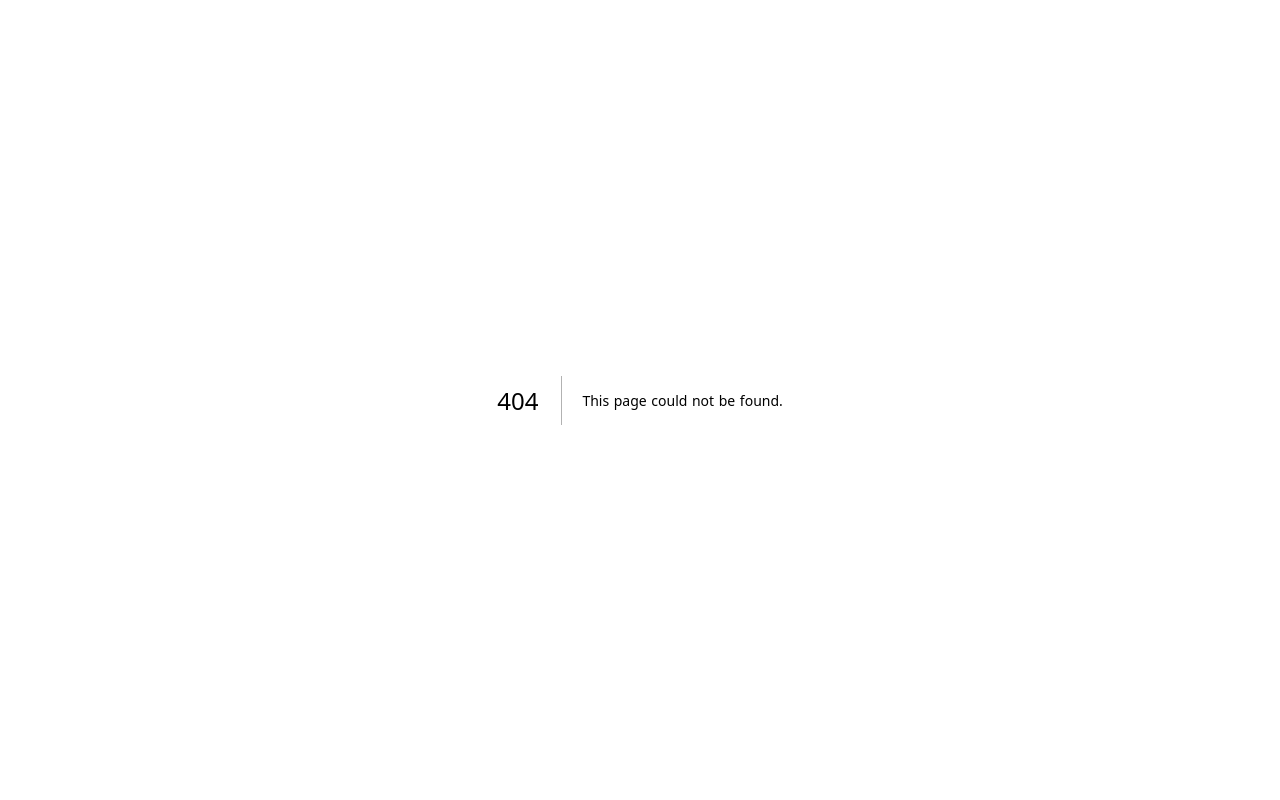
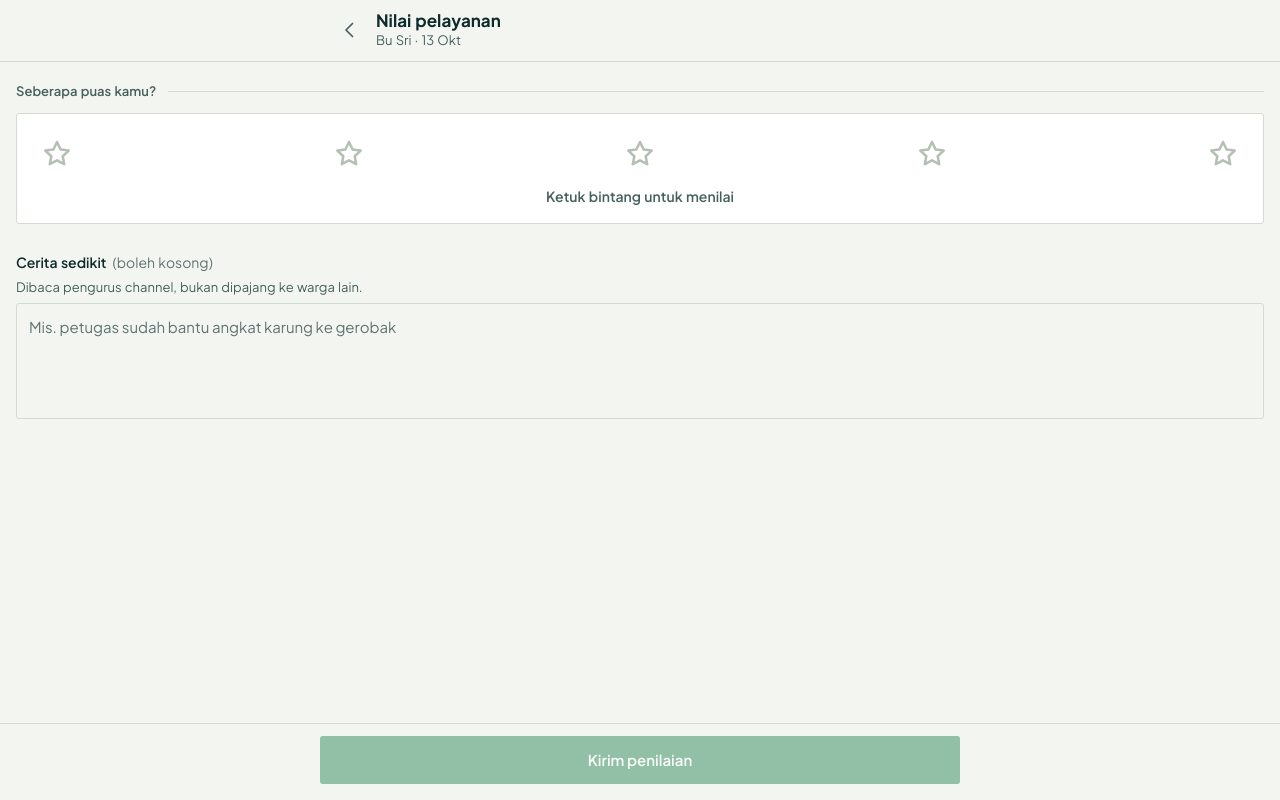
Before and after one commit to YosiaCoKR/pilah-yuk, a Next.js app: page /umpan-balik/pk-10 in a window 1280 px wide. Before the commit this address had no page. Built offline with nearby package versions, Linux system fonts and the light colour scheme.

Commit message:
feat(umpan-balik): rate a finished pickup with stars, quick tags and a note

```diff
--- a/src/app/(utama)/riwayat/[id]/page.tsx
+++ b/src/app/(utama)/riwayat/[id]/page.tsx
@@ -8,6 +8,7 @@ import { AksiBukti } from "@/components/riwayat/aksi-bukti";
 import { KartuPetugas } from "@/components/riwayat/kartu-petugas";
 import { RincianSampah } from "@/components/riwayat/rincian-sampah";
 import { StatusJemput } from "@/components/status-jemput";
+import { TombolLink } from "@/components/tombol";
 import { addressById, slotById, SEMUA_PICKUP } from "@/lib/mock";
 import { hariPanjang, tanggalPanjang, tanggalPendek } from "@/lib/tanggal";
 
@@ -185,6 +186,12 @@ async function Isi({
           </Kartu>
         </section>
       )}
+
+      {selesai && (
+        <TombolLink href={`/umpan-balik/${pickup.id}`} varian="garis" lebar>
+          Nilai pelayanan petugas
+        </TombolLink>
+      )}
     </main>
   );
 }
--- /dev/null
+++ b/src/app/umpan-balik/[id]/page.tsx
@@ -0,0 +1,39 @@
+import { notFound } from "next/navigation";
+import { Suspense } from "react";
+import { Kop } from "@/components/kop";
+import { FormUmpanBalik } from "@/components/umpan-balik/form-umpan-balik";
+import { SEMUA_PICKUP } from "@/lib/mock";
+import { tanggalPendek } from "@/lib/tanggal";
+
+export const metadata = { title: "Nilai pelayanan — Pilah Yuk" };
+
+export default function UmpanBalikPage(props: PageProps<"/umpan-balik/[id]">) {
+  return (
+    <Suspense>
+      <Isi params={props.params} />
+    </Suspense>
+  );
+}
+
+async function Isi({
+  params,
+}: {
+  params: PageProps<"/umpan-balik/[id]">["params"];
+}) {
+  const { id } = await params;
+  const pickup = SEMUA_PICKUP.find((p) => p.id === id);
+  /* Hanya jemput yang benar-benar selesai yang bisa dinilai. */
+  if (!pickup || pickup.status !== "selesai") notFound();
+
+  const petugas = pickup.officerName ?? "petugas";
+  return (
+    <>
+      <Kop
+        judul="Nilai pelayanan"
+        keterangan={`${petugas} · ${tanggalPendek(pickup.pickupDate)}`}
+        kembali={`/riwayat/${id}`}
+      />
+      <FormUmpanBalik pickupId={id} petugas={petugas} />
+    </>
+  );
+}
--- a/src/components/ikon.tsx
+++ b/src/components/ikon.tsx
@@ -139,6 +139,13 @@ export const IkonLonceng = (p: P) => (
   </svg>
 );
 
+/* Diisi lewat `fill` dari luar (currentColor) saat bintangnya terpilih. */
+export const IkonBintang = (p: P & { fill?: string }) => (
+  <svg {...base} {...p}>
+    <path d="m12 4 2.4 5 5.4.7-4 3.8 1 5.3L12 16.2l-4.8 2.6 1-5.3-4-3.8 5.4-.7L12 4Z" />
+  </svg>
+);
+
 export const IkonTutup = (p: P) => (
   <svg {...base} {...p}>
     <path d="M6 6l12 12M18 6 6 18" />
--- /dev/null
+++ b/src/components/umpan-balik/form-umpan-balik.tsx
@@ -0,0 +1,162 @@
+"use client";
+
+import { useState, useTransition } from "react";
+import { IkonBintang, IkonCentang } from "../ikon";
+import { Isian, Kartu, Label } from "../primitif";
+import { Tombol, TombolLink } from "../tombol";
+
+const KATA = ["", "Buruk", "Kurang", "Cukup", "Baik", "Sangat baik"];
+
+/* Pilihan cepat dipisah menurut nada nilai: warga yang memberi 2 bintang
+   butuh kata untuk masalahnya, bukan pujian. */
+const PUJIAN = [
+  "Datang tepat waktu",
+  "Petugas ramah",
+  "Rapi, tidak tercecer",
+  "Timbangan jelas",
+];
+const KELUHAN = [
+  "Datang terlambat",
+  "Ada sampah tertinggal",
+  "Sampah tercecer",
+  "Petugas kurang sopan",
+];
+
+export function FormUmpanBalik({
+  pickupId,
+  petugas,
+}: {
+  pickupId: string;
+  petugas: string;
+}) {
+  const [nilai, setNilai] = useState(0);
+  const [tanda, setTanda] = useState<string[]>([]);
+  const [catatan, setCatatan] = useState("");
+  const [terkirim, setTerkirim] = useState(false);
+  const [kirim, mulaiKirim] = useTransition();
+
+  const pilihan = nilai >= 4 ? PUJIAN : KELUHAN;
+
+  function ubahNilai(n: number) {
+    /* Ganti nada → tanda lama tidak lagi masuk akal, jadi dikosongkan. */
+    if (n >= 4 !== nilai >= 4) setTanda([]);
+    setNilai(n);
+  }
+
+  function simpan() {
+    // ponytail: data tiruan — belum dikirim ke mana pun sampai backend ada.
+    mulaiKirim(() => setTerkirim(true));
+  }
+
+  if (terkirim) {
+    return (
+      <div className="space-y-5 px-4 pb-10 pt-8 text-center">
+        <span className="mx-auto grid size-14 place-items-center rounded-full bg-hijau text-white">
+          <IkonCentang className="size-7" />
+        </span>
+        <div>
+          <p className="text-[19px] font-bold">Terima kasih!</p>
+          <p className="mt-1 text-[14px] leading-snug text-ink-2">
+            Penilaianmu diteruskan ke pengurus channel supaya pelayanan{" "}
+            {petugas} makin baik.
+          </p>
+        </div>
+        <TombolLink href={`/riwayat/${pickupId}`} varian="garis" lebar>
+          Kembali ke detail
+        </TombolLink>
+      </div>
+    );
+  }
+
+  return (
+    <div className="space-y-7 px-4 pb-40 pt-5">
+      <section className="space-y-3">
+        <Label>Seberapa puas kamu?</Label>
+        <Kartu className="p-4">
+          <fieldset>
+            <legend className="sr-only">Nilai 1 sampai 5 bintang</legend>
+            <div className="flex justify-between">
+              {[1, 2, 3, 4, 5].map((n) => (
+                <label
+                  key={n}
+                  className="grid size-12 cursor-pointer place-items-center rounded-kartu text-hijau has-[:focus-visible]:outline-2 has-[:focus-visible]:outline-hijau"
+                >
+                  <input
+                    type="radio"
+                    name="nilai"
+                    value={n}
+                    checked={nilai === n}
+                    onChange={() => ubahNilai(n)}
+                    className="sr-only"
+                    aria-label={`${n} bintang — ${KATA[n]}`}
+                  />
+                  <IkonBintang
+                    className={`size-9 ${n <= nilai ? "" : "text-line-kuat"}`}
+                    fill={n <= nilai ? "currentColor" : "none"}
+                  />
+                </label>
+              ))}
+            </div>
+          </fieldset>
+          <p
+            aria-live="polite"
+            className="mt-2 text-center text-[14px] font-semibold text-ink-2"
+          >
+            {nilai ? KATA[nilai] : "Ketuk bintang untuk menilai"}
+          </p>
+        </Kartu>
+      </section>
+
+      {nilai > 0 && (
+        <section className="space-y-3">
+          <Label>
+            {nilai >= 4 ? "Yang paling terasa" : "Apa yang kurang?"}
+          </Label>
+          <div className="flex flex-wrap gap-2">
+            {pilihan.map((t) => {
+              const aktif = tanda.includes(t);
+              return (
+                <button
+                  key={t}
+                  type="button"
+                  aria-pressed={aktif}
+                  onClick={() =>
+                    setTanda((s) =>
+                      aktif ? s.filter((x) => x !== t) : [...s, t],
+                    )
+                  }
+                  className={`min-h-11 rounded-kartu border px-3 text-[14px] font-medium ${
+                    aktif
+                      ? "border-hijau bg-hijau-tipis text-ink"
+                      : "border-line bg-card text-ink-2 hover:border-line-kuat"
+                  }`}
+                >
+                  {t}
+                </button>
+              );
+            })}
+          </div>
+        </section>
+      )}
+
+      <Isian
+        id="catatan-umpan-balik"
+        label="Cerita sedikit"
+        bantuan="Dibaca pengurus channel, bukan dipajang ke warga lain."
+        value={catatan}
+        onChange={(v) => setCatatan(v.slice(0, 500))}
+        placeholder="Mis. petugas sudah bantu angkat karung ke gerobak"
+        baris={4}
+        opsional
+      />
+
+      <div className="fixed inset-x-0 bottom-0 border-t border-line bg-paper/95 px-4 pb-[max(1rem,env(safe-area-inset-bottom))] pt-3">
+        <div className="mx-auto max-w-screen-sm">
+          <Tombol lebar disabled={!nilai || kirim} onClick={simpan}>
+            {kirim ? "Mengirim…" : "Kirim penilaian"}
+          </Tombol>
+        </div>
+      </div>
+    </div>
+  );
+}
```
